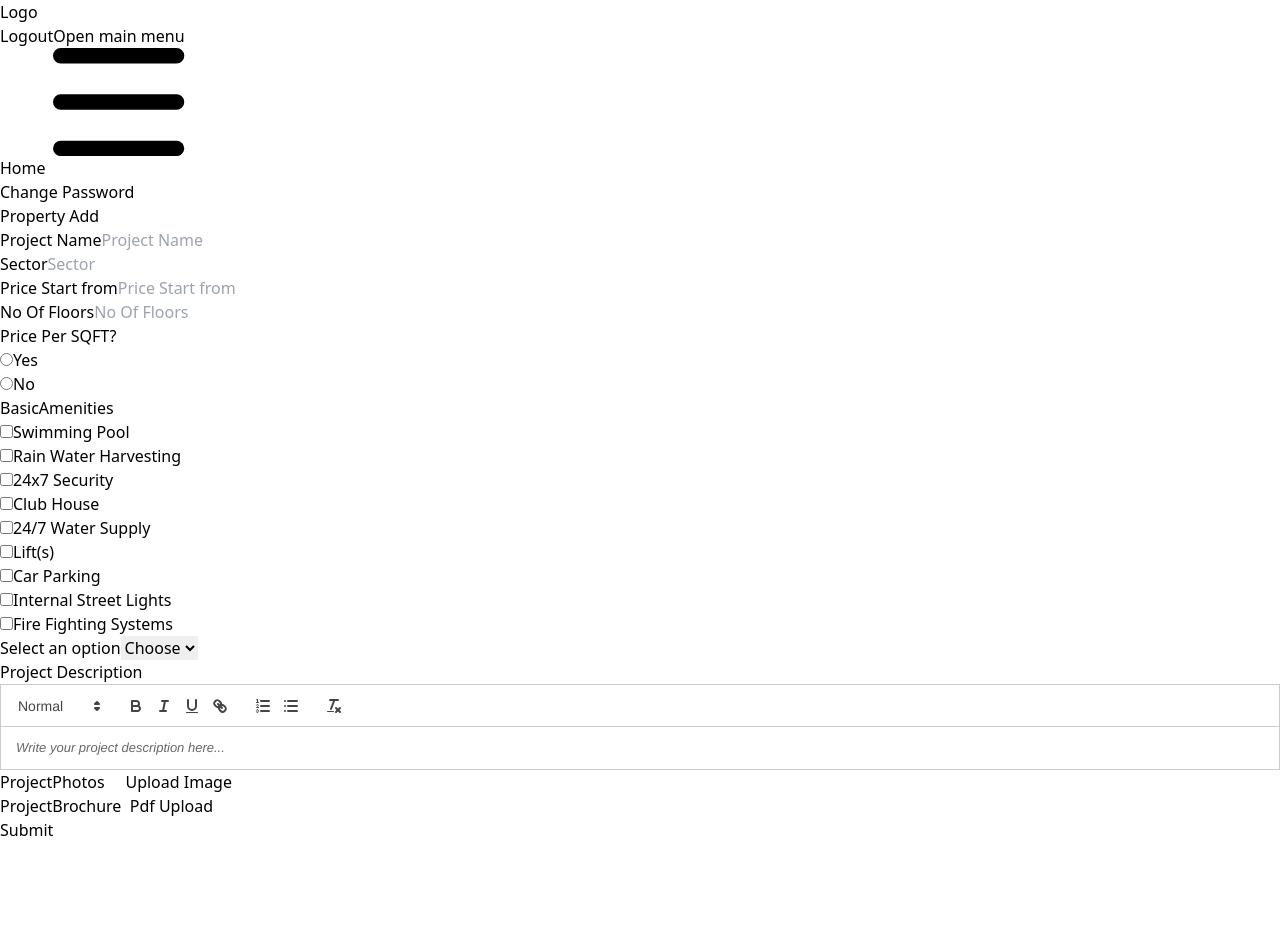
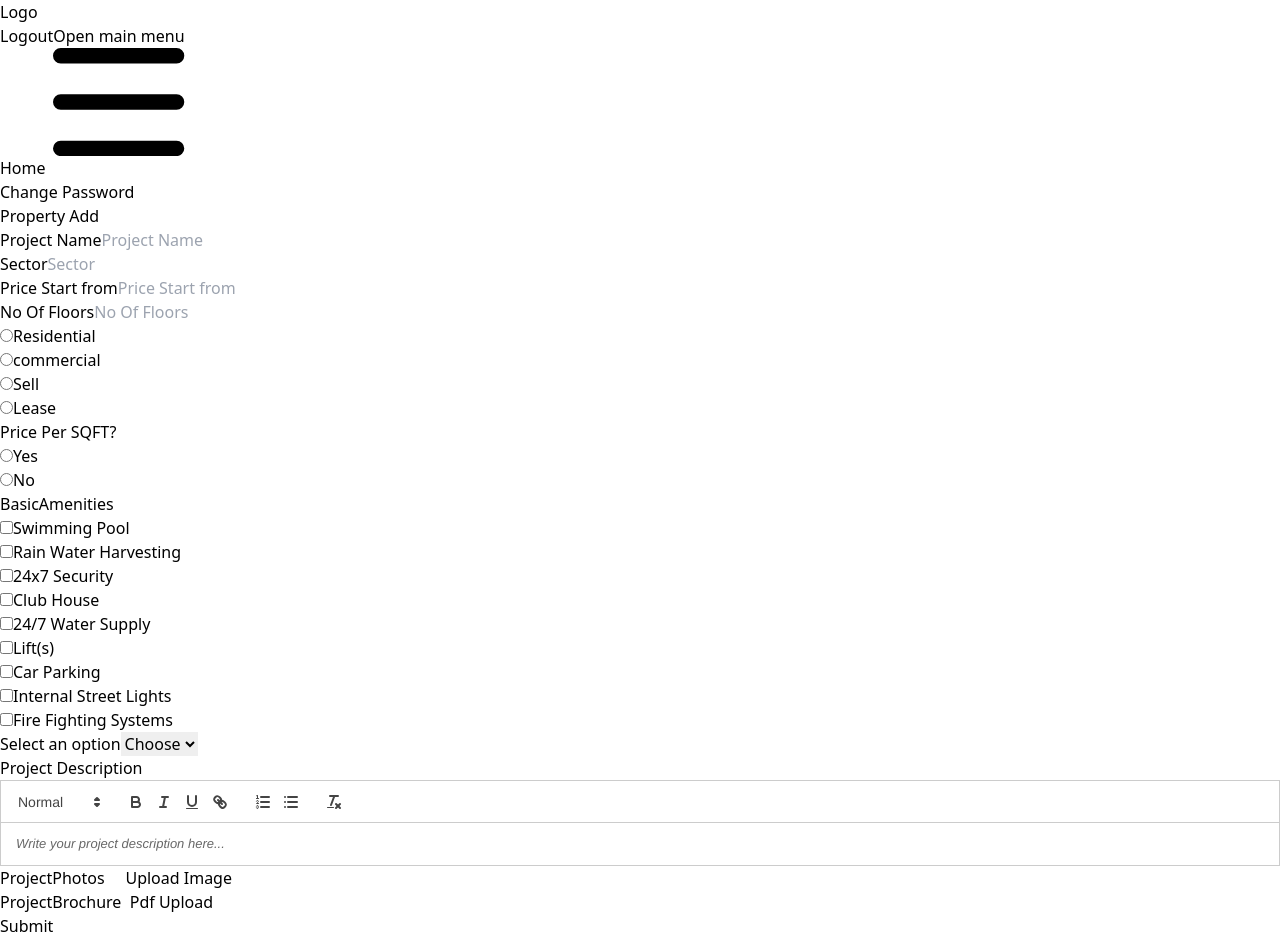
Before and after one commit to iam5abhi/property, a Next.js app: page /admin/property/add in a window 1280 px wide. Before the commit the page ends 842 px from the top, so only its background shows below. Built offline with nearby package versions, Linux system fonts and the light colour scheme; no server answers; sample sign-in values are in the browser's storage.

Commit message:
Add files via upload
done

```diff
--- a/pages/admin/property/add.js
+++ b/pages/admin/property/add.js
@@ -19,6 +19,8 @@ const AddContact = () => {
     PricePerSQFT:'', //done
     Nooffloors:'', //done
     AvailableFrom:'', //done
+    requirement:'', //done
+    type:'', //done
   });
 
   const BasicAmenitiesHandler =(event)=>{
@@ -98,6 +100,26 @@ const AddContact = () => {
                   <div className="mb-4">
                     <label htmlfor="Nooffloors" className="block mb-2 text-sm font-medium text-gray-900 ">No Of Floors</label>
                     <input type="text" id="number" name='Nooffloors' onChange={onChangeHandler} className="bg-gray-50 border border-gray-300 text-gray-900 text-sm rounded-lg focus:ring-blue-500 focus:border-blue-500 block w-full p-2.5 " placeholder="No Of Floors" required />
+                  </div>
+                  <div className="mb-4 flex gap-5">
+                    <div className="flex gap-1">
+                        <input type="radio" id="name" name='type' value="residential" onChange={onChangeHandler} className="bg-gray-50 border border-gray-300 text-gray-900 text-sm rounded-lg focus:ring-blue-500 focus:border-blue-500 p-2.5 " required />
+                        <label htmlfor="specialization" className="block text-sm font-medium text-gray-900 ">Residential</label>
+                    </div>
+                    <div className="flex gap-1">
+                        <input type="radio" id="name" name='type' value="commercial" onChange={onChangeHandler} className="bg-gray-50 border border-gray-300 text-gray-900 text-sm rounded-lg focus:ring-blue-500 focus:border-blue-500 p-2.5 " required />
+                        <label htmlfor="specialization" className="block text-sm font-medium text-gray-900 ">commercial</label>
+                    </div>
+                  </div>
+                  <div className="mb-4 flex gap-5">
+                    <div className="flex gap-1">
+                        <input type="radio" id="name" name='requirement' value="buy" onChange={onChangeHandler} className="bg-gray-50 border border-gray-300 text-gray-900 text-sm rounded-lg focus:ring-blue-500 focus:border-blue-500 p-2.5 " required />
+                        <label htmlfor="specialization" className="block text-sm font-medium text-gray-900 ">Sell</label>
+                    </div>
+                    <div className="flex gap-1">
+                        <input type="radio" id="name" name='requirement' value="lease" onChange={onChangeHandler} className="bg-gray-50 border border-gray-300 text-gray-900 text-sm rounded-lg focus:ring-blue-500 focus:border-blue-500 p-2.5 " required />
+                        <label htmlfor="specialization" className="block text-sm font-medium text-gray-900 ">Lease</label>
+                    </div>
                   </div>
                   <div className="mb-4 flex gap-5">
                     <label htmlfor="link" className="block mb-2 text-sm font-medium text-gray-900 ">Price Per SQFT?</label>
```
